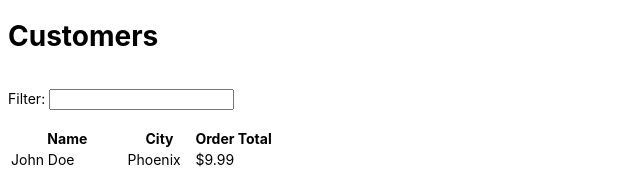
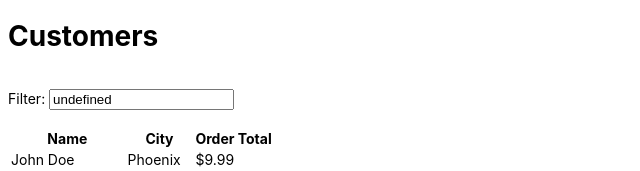
Before and after one commit to AnnKemp/my-first-app, an Angular app: page / in a window 1280 px wide. Shown: the top 171 px of the page, without its empty margins (0-640 px from the left). Built offline with nearby package versions, Linux system fonts and the light colour scheme.

Commit message:
working on the filter

```diff
--- a/src/app/customers/customers-list/filter-textboxcomponent.ts
+++ b/src/app/customers/customers-list/filter-textboxcomponent.ts
@@ -1,12 +1,26 @@
-import { Component, OnInit } from '@angular/core';
+import { Component, OnInit, Input, Output, EventEmitter } from '@angular/core';
 
 @Component({
   selector: 'filter-textbox',
   template: `
-        Filter: <input type="text" />
+    Filter: <input type="text" [value]="filter" (input)="filter=$event.target.value" />
     `
+  // on the value you put the filter to put it in action, then you call (input) and $event is the current event taking place so in this case the typing then you take the target and therefrom the value
 })
 export class FilterTextboxComponent implements OnInit {
+  private _filter: string;
+  @Input() get filter() {
+    return this._filter;
+  }
+
+  set filter(val: string) {
+    this._filter = val;
+    this.changed.emit(this.filter); //Raise changed event also every time it changes
+  }
+// emitters are there to pass data to the parent
+  // <string> is typescript just giving a type to it, it has to be a string
+  @Output() changed: EventEmitter<string> = new EventEmitter<string>();
+
   constructor() {}
 
 
```
